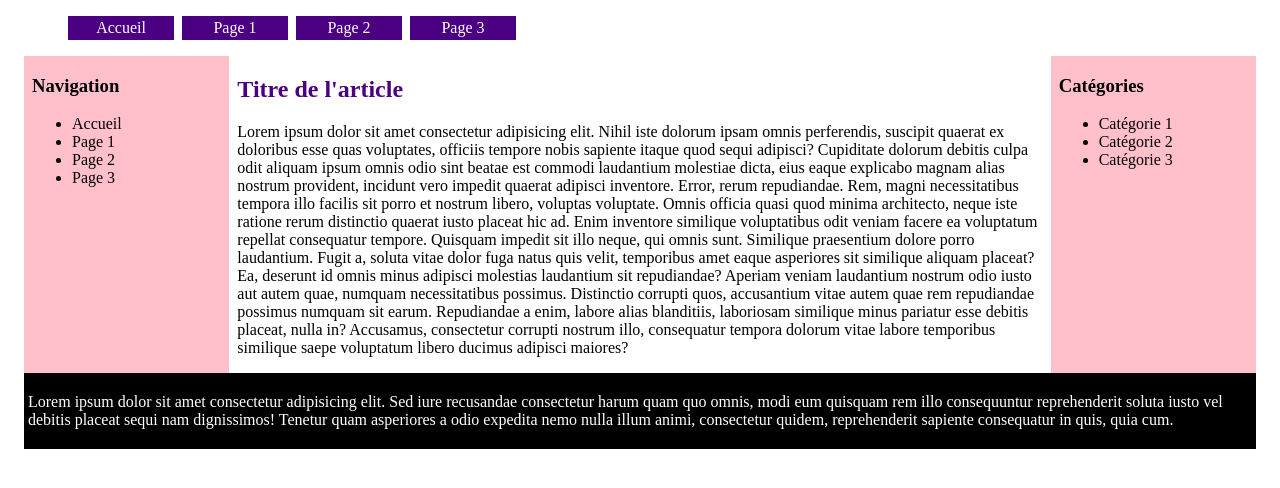
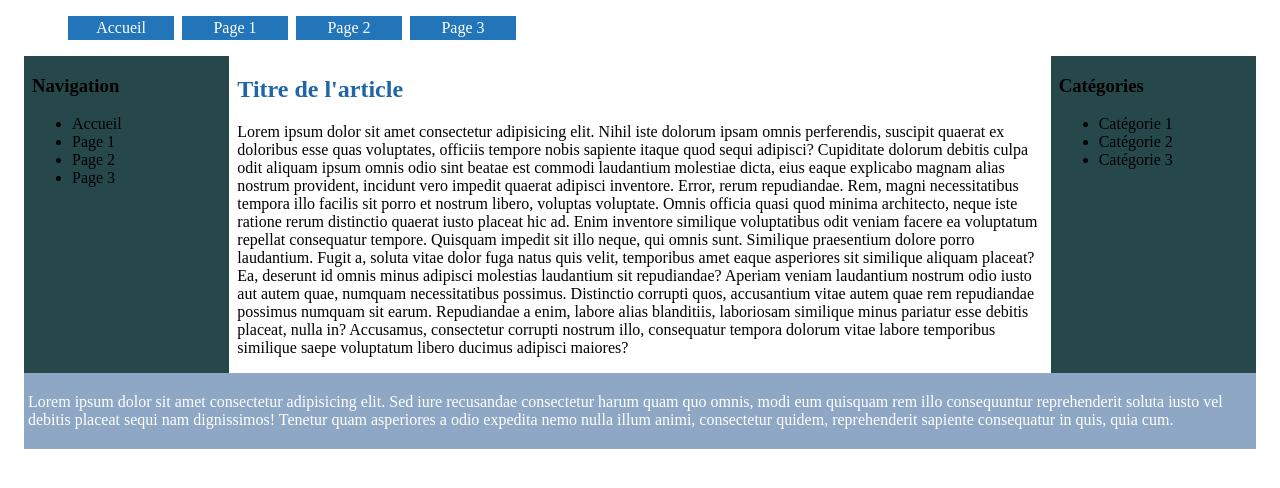
Before and after one commit to lharrak-botaina/projet3-landing-page, a plain HTML site: page prototype.html in a window 1280 px wide. Drawn offline with Linux system fonts and the light colour scheme.

Commit message:
Update prototype.html

```diff
--- a/prototype.html
+++ b/prototype.html
@@ -16,7 +16,7 @@
         }
         header nav ul li{
             flex : 0 0 100px;
-            background-color: indigo;
+            background-color: rgb(34, 117, 185);
             color : white;
             margin: 0px 4px;
             padding: 3px;
@@ -24,13 +24,13 @@
 
         }
         main h1{
-            color: indigo;
+            color: rgb(32, 101, 167);
         }
         aside {
-            background-color: pink;
+            background-color: rgb(38, 72, 75);
         }
         footer{
-            background-color: black;
+            background-color: rgb(142, 167, 197);
             color: white;
             padding: 0.25rem;
         }
```
